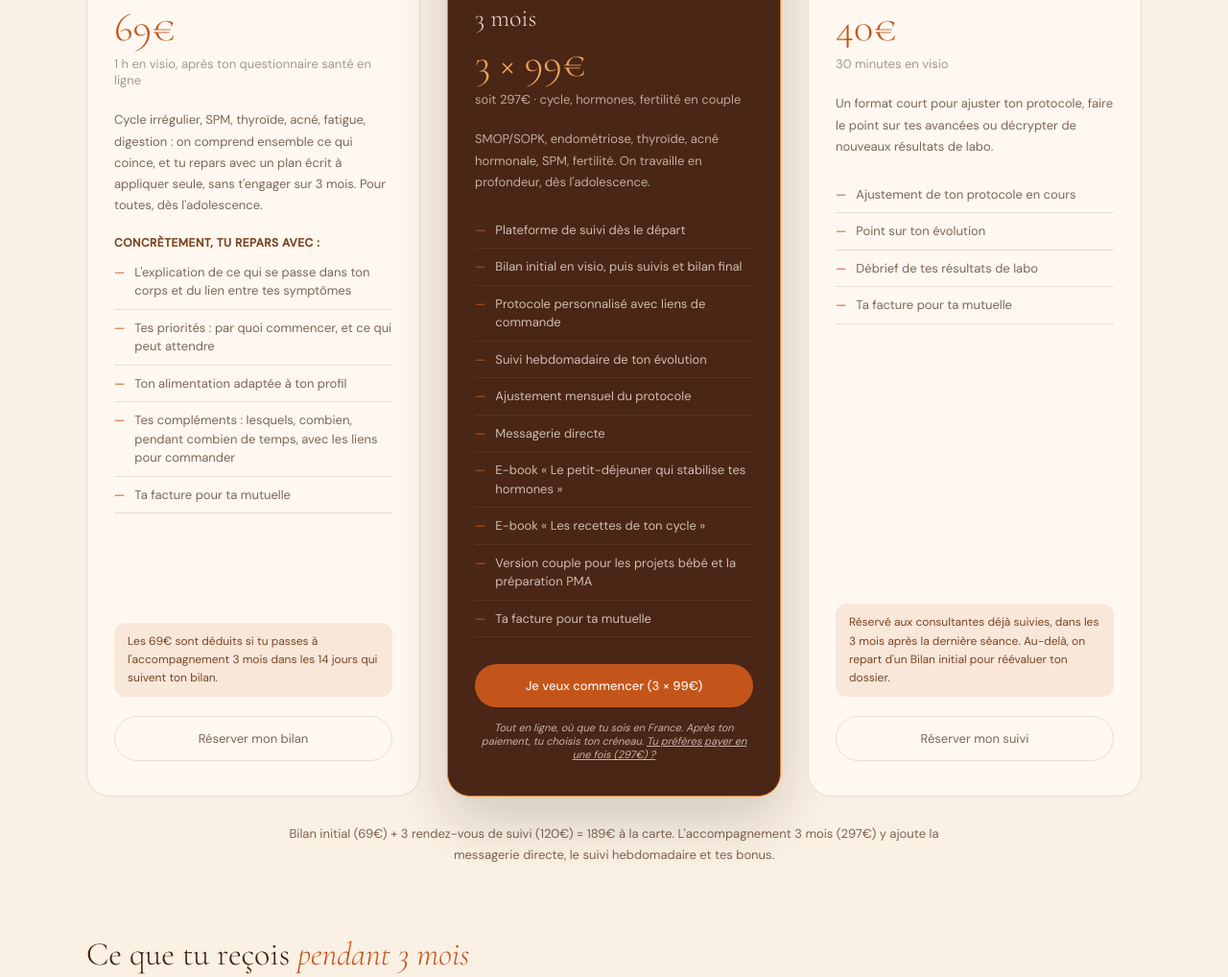
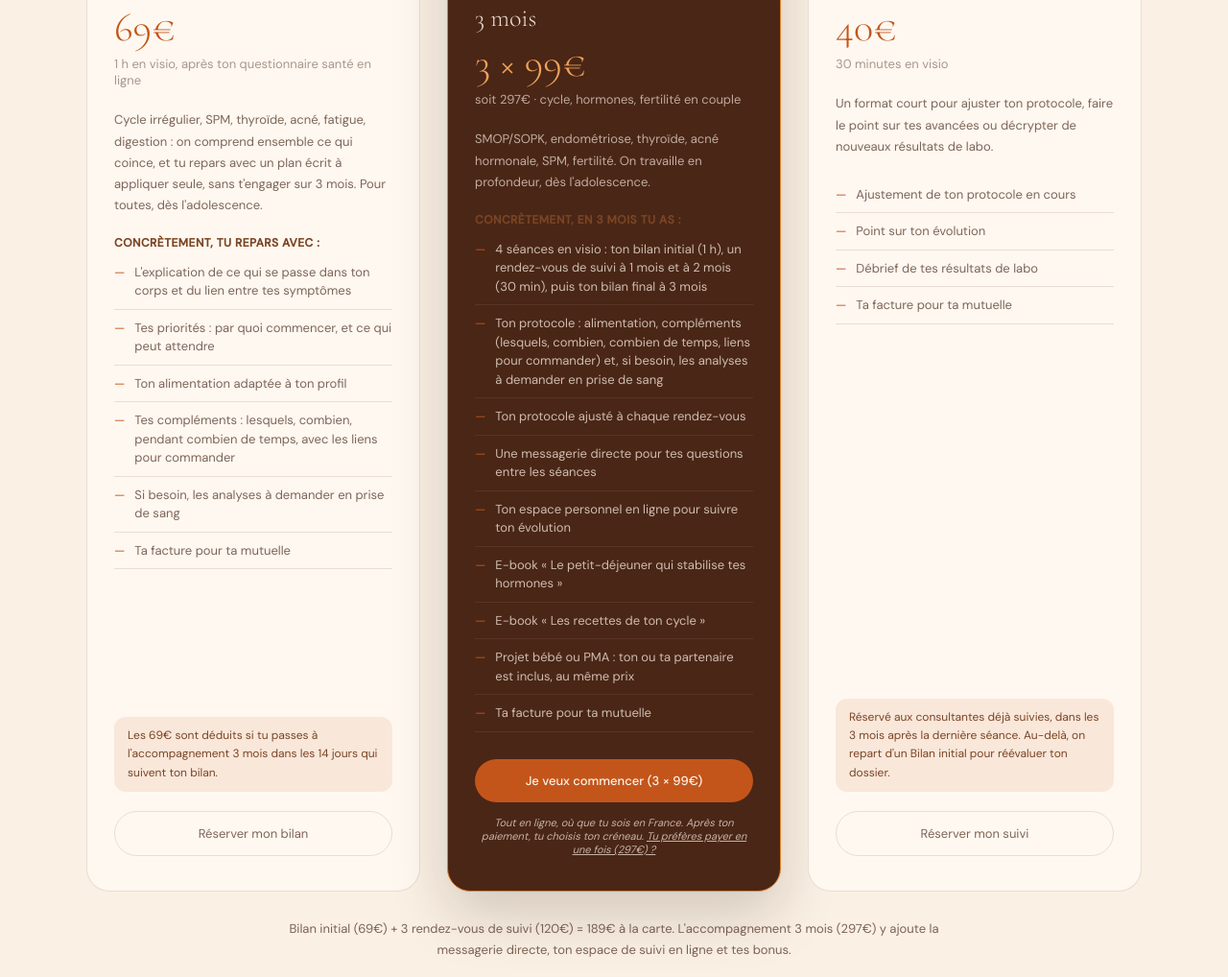
Before and after one commit to lamenaturo/-meije-naturo-site, a plain HTML site: page index.html in a window 1280 px wide. Shown: the part 5836-6854 px from the top of the page at 96% size. Drawn offline with nearby package versions, Linux system fonts and the light colour scheme.

Commit message:
Accompagnement 3 mois : détail des 4 séances et de ce qui est inclus
Co-Authored-By: Claude Opus 5.5 <noreply@anthropic.com>
Claude-Session: https://claude.ai/code/session_01BNzQ1nfx9nH1b1FW6Y7XGu

```diff
--- a/index.html
+++ b/index.html
@@ -519,6 +519,7 @@
           <li>Tes priorités : par quoi commencer, et ce qui peut attendre</li>
           <li>Ton alimentation adaptée à ton profil</li>
           <li>Tes compléments : lesquels, combien, pendant combien de temps, avec les liens pour commander</li>
+          <li>Si besoin, les analyses à demander en prise de sang</li>
           <li>Ta facture pour ta mutuelle</li>
         </ul>
         <p class="offre-alert">Les 69€ sont déduits si tu passes à l'accompagnement 3 mois dans les 14 jours qui suivent ton bilan.</p>
@@ -532,16 +533,16 @@
         <p class="offre-price">3 × 99€</p>
         <p class="offre-price-alt">soit 297€ · cycle, hormones, fertilité en couple</p>
         <p class="offre-desc">SMOP/SOPK, endométriose, thyroïde, acné hormonale, SPM, fertilité. On travaille en profondeur, dès l'adolescence.</p>
+        <p class="offre-list-title">Concrètement, en 3 mois tu as :</p>
         <ul class="offre-list">
-          <li>Plateforme de suivi dès le départ</li>
-          <li>Bilan initial en visio, puis suivis et bilan final</li>
-          <li>Protocole personnalisé avec liens de commande</li>
-          <li>Suivi hebdomadaire de ton évolution</li>
-          <li>Ajustement mensuel du protocole</li>
-          <li>Messagerie directe</li>
+          <li>4 séances en visio : ton bilan initial (1 h), un rendez-vous de suivi à 1 mois et à 2 mois (30 min), puis ton bilan final à 3 mois</li>
+          <li>Ton protocole : alimentation, compléments (lesquels, combien, combien de temps, liens pour commander) et, si besoin, les analyses à demander en prise de sang</li>
+          <li>Ton protocole ajusté à chaque rendez-vous</li>
+          <li>Une messagerie directe pour tes questions entre les séances</li>
+          <li>Ton espace personnel en ligne pour suivre ton évolution</li>
           <li>E-book « Le petit-déjeuner qui stabilise tes hormones »</li>
           <li>E-book « Les recettes de ton cycle »</li>
-          <li>Version couple pour les projets bébé et la préparation PMA</li>
+          <li>Projet bébé ou PMA : ton ou ta partenaire est inclus, au même prix</li>
           <li>Ta facture pour ta mutuelle</li>
         </ul>
         <a href="https://buy.stripe.com/eVq14naw012UbOtdLu0Ba02" target="_blank" rel="noopener" class="btn-p offre-cta">Je veux commencer (3 × 99€)</a>
@@ -566,7 +567,7 @@
 
     </div>
 
-    <p class="offre-compare fu">Bilan initial (69€) + 3 rendez-vous de suivi (120€) = 189€ à la carte. L'accompagnement 3 mois (297€) y ajoute la messagerie directe, le suivi hebdomadaire et tes bonus.</p>
+    <p class="offre-compare fu">Bilan initial (69€) + 3 rendez-vous de suivi (120€) = 189€ à la carte. L'accompagnement 3 mois (297€) y ajoute la messagerie directe, ton espace de suivi en ligne et tes bonus.</p>
 
     <h3 class="offre-details-title fu">Ce que tu reçois <em>pendant 3 mois</em></h3>
     <div class="offre-details">
```
